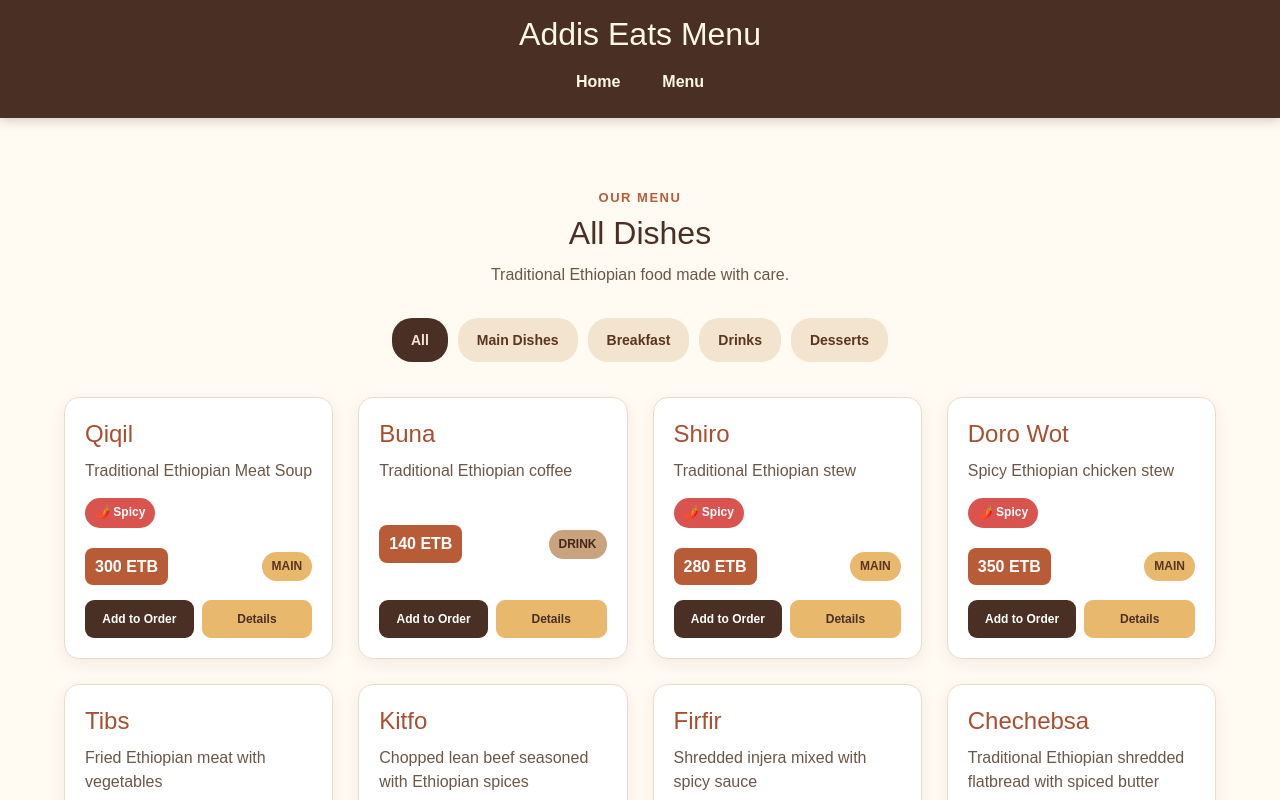
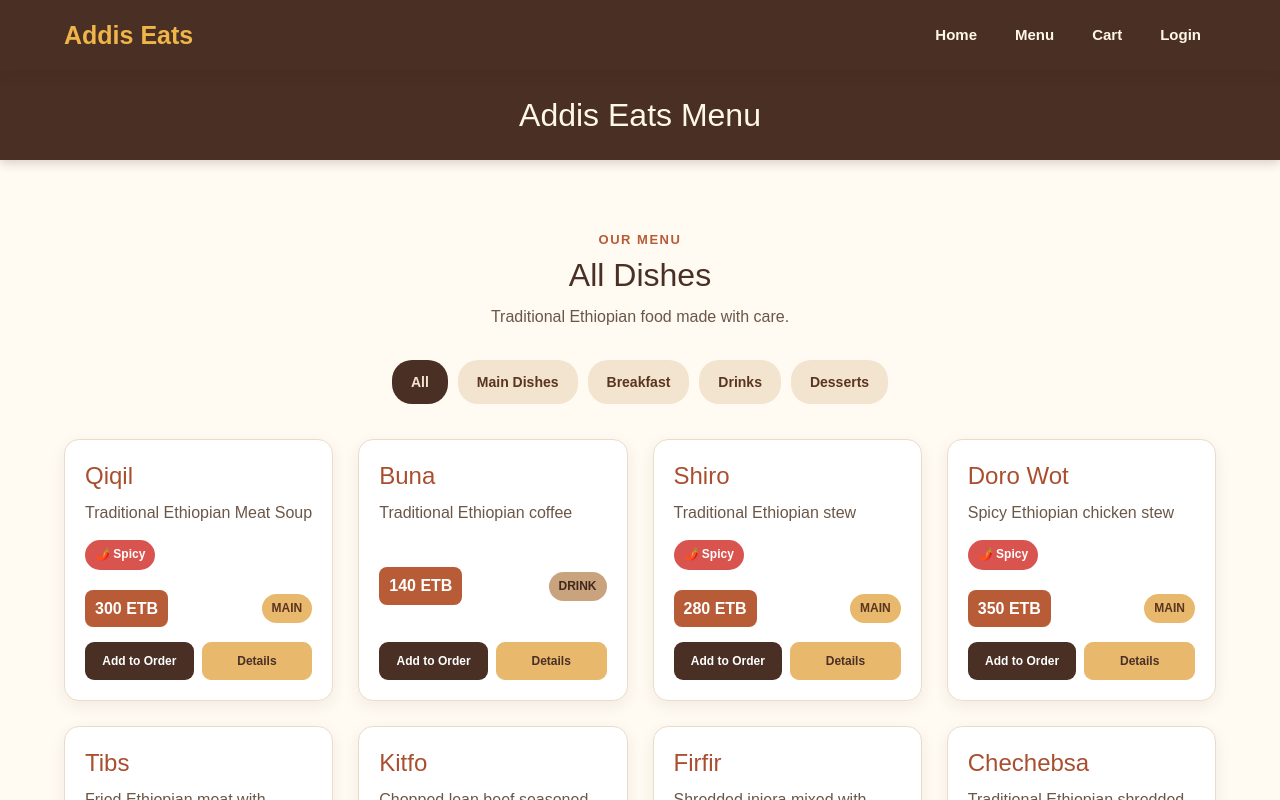
Before and after one commit to YabseraDCodes/addis-eats-menu-next, a Next.js app: page /menu in a window 1280 px wide. Shown: the top 800 px of the page. Built offline with nearby package versions, Linux system fonts and the light colour scheme.

Commit message:
feat: add header which contains navbar to layout

```diff
--- /dev/null
+++ b/app/about/page.tsx
@@ -0,0 +1,11 @@
+import React from 'react'
+
+export default function page() {
+  return (
+    <div>
+      <h1>About page</h1>
+    </div>
+  )
+}
+
+// export default page
--- a/app/globals.css
+++ b/app/globals.css
@@ -2157,3 +2157,112 @@ h6 {
 
   text-decoration: none;
 }
+
+
+/* ========================================
+   SITE HEADER
+======================================== */
+
+.site-header {
+  width: 100%;
+
+  position: sticky;
+  top: 0;
+  z-index: 1000;
+
+  background-color: var(--brown-dark);
+  color: white;
+
+  box-shadow: 0 3px 12px rgba(59, 36, 27, 0.2);
+}
+
+.site-header-inner {
+  width: 90%;
+  max-width: 1200px;
+
+  min-height: 70px;
+
+  margin: 0 auto;
+
+  display: flex;
+  align-items: center;
+  justify-content: space-between;
+
+  gap: 30px;
+}
+
+.site-logo {
+  color: var(--gold);
+
+  font-size: 25px;
+  font-weight: bold;
+
+  white-space: nowrap;
+
+  transition: color 0.2s ease;
+}
+
+.site-logo:hover {
+  color: var(--gold-light);
+}
+
+.site-nav {
+  display: flex;
+  align-items: center;
+
+  gap: 8px;
+}
+
+.site-nav a {
+  padding: 9px 15px;
+
+  color: #fff7e8;
+
+  border-radius: 8px;
+
+  font-size: 15px;
+  font-weight: 600;
+
+  transition:
+    background-color 0.2s ease,
+    color 0.2s ease,
+    transform 0.2s ease;
+}
+
+.site-nav a:hover {
+  background-color: var(--gold-light);
+  color: var(--brown-dark);
+
+  transform: translateY(-2px);
+}
+
+
+/* ========================================
+   HEADER MOBILE
+======================================== */
+
+@media (max-width: 600px) {
+  .site-header-inner {
+    min-height: auto;
+
+    padding: 12px 0;
+
+    flex-direction: column;
+
+    gap: 8px;
+  }
+
+  .site-nav {
+    width: 100%;
+
+    justify-content: center;
+
+    flex-wrap: wrap;
+  }
+
+  .site-nav a {
+    padding: 7px 11px;
+
+    font-size: 14px;
+  }
+}
--- a/app/layout.tsx
+++ b/app/layout.tsx
@@ -1,6 +1,7 @@
 import type { Metadata } from "next";
 import { Geist, Geist_Mono } from "next/font/google";
 import "./globals.css";
+import { Header } from "@/component/Header";
 
 const geistSans = Geist({
   variable: "--font-geist-sans",
@@ -23,7 +24,10 @@ export default function RootLayout({ children }: LayoutProps<"/">) {
       lang="en"
       className={`${geistSans.variable} ${geistMono.variable} h-full antialiased`}
     >
-      <body className="min-h-full flex flex-col">{children}</body>
+      <body className="min-h-full flex flex-col">
+        <Header />
+        {children}
+        </body>
     </html>
   );
 }
--- a/app/menu/page.tsx
+++ b/app/menu/page.tsx
@@ -39,10 +39,7 @@ export default async function MenuPage({
           <h1>Addis Eats Menu</h1>
         </div>
 
-        <nav className="navigation">
-          <Link href="/">Home</Link>
-          <Link href="/menu">Menu</Link>
-        </nav>
+
       </section>
 
       {/* Menu */}
--- /dev/null
+++ b/component/Header.tsx
@@ -0,0 +1,20 @@
+import Link from "next/link";
+
+export function Header() {
+  return (
+    <header className="site-header">
+      <div className="site-header-inner">
+        <Link href="/" className="site-logo">
+          Addis Eats
+        </Link>
+
+        <nav className="site-nav">
+          <Link href="/">Home</Link>
+          <Link href="/menu">Menu</Link>
+          <Link href="/cart">Cart</Link>
+          <Link href="/login">Login</Link>
+        </nav>
+      </div>
+    </header>
+  );
+}
--- a/package.json
+++ b/package.json
@@ -21,6 +21,7 @@
     "eslint": "^9",
     "eslint-config-next": "16.3.7",
     "tailwindcss": "^4",
-    "typescript": "^5"
+    "ts-node": "^10.9.2",
+    "typescript": "^5.9.3"
   }
 }
```
Also changed, not shown: component/SpecialDish.tsx (added), 1 other file (tests, documents, lock files or other folders).
